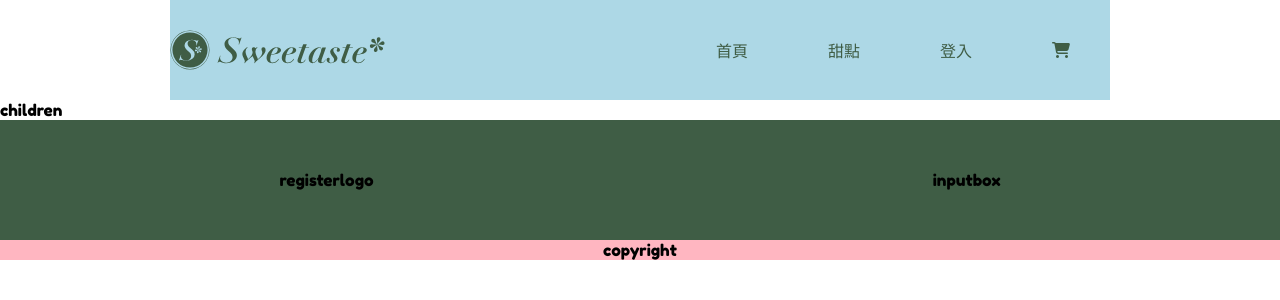
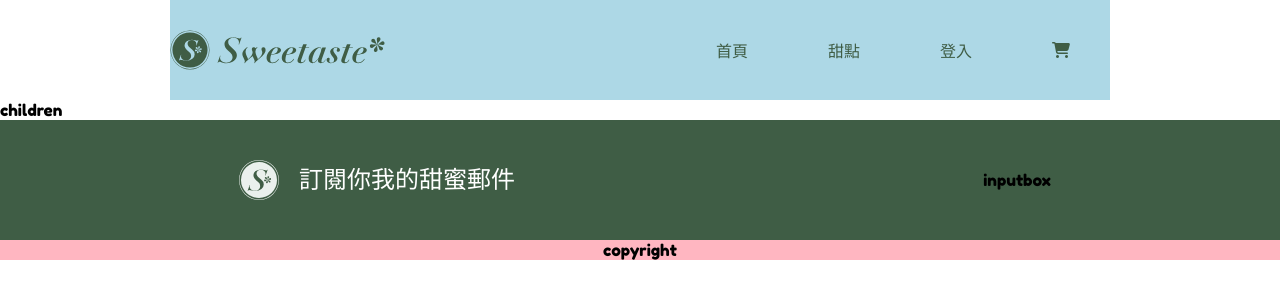
Before and after one commit to FengSanIClover/React-DessertShop-Typescript, a React (Create React App) app: page / in a window 1280 px wide. Shown: the top 300 px of the page. Built offline with nearby package versions, Linux system fonts and the light colour scheme.

Commit message:
建立 register 文字區塊

```diff
--- /dev/null
+++ b/src/asset/styles/Components/Register/RegisterLogo/RegisterLogo.scss
@@ -0,0 +1,22 @@
+@import '../../../Main/main.scss';
+
+.f-r-l-container {
+    @include base-flex();
+//     height: 100%;
+//    background-color: lightgrey;
+}
+
+.f-r-l-img {
+    background-image: url('../../../../images/logo-light.svg');
+    background-repeat: no-repeat;
+    margin: 0 10px;
+    height: 40px;
+    width: 40px;
+}
+
+.f-r-l-msg {
+    margin: 0 10px;
+    line-height: 40px;
+    font-size: 1.5rem;
+    color: $base-color-1;
+}
--- /dev/null
+++ b/src/components/Register/RegisterLogo/index.tsx
@@ -0,0 +1,13 @@
+import React from 'react';
+import 'asset/styles/Components/Register/RegisterLogo/RegisterLogo.scss';
+
+const registerLogo: React.FC = () => {
+    return (
+        <div className="f-r-l-container">
+            <div className="f-r-l-img"></div>
+            <div className="f-r-l-msg">訂閱你我的甜蜜郵件</div>
+        </div>
+    )
+}
+
+export default registerLogo;
--- a/src/components/Register/index.tsx
+++ b/src/components/Register/index.tsx
@@ -1,10 +1,11 @@
 import React from 'react';
 import 'asset/styles/Components/Register/Register.scss';
+import RegisterLogo from '../Register/RegisterLogo';
 
 const register: React.FC = () => {
     return (
         <div className="f-r-container">
-            <div>registerlogo</div>
+            <RegisterLogo />
             <div>inputbox</div>
         </div>
     )
```
